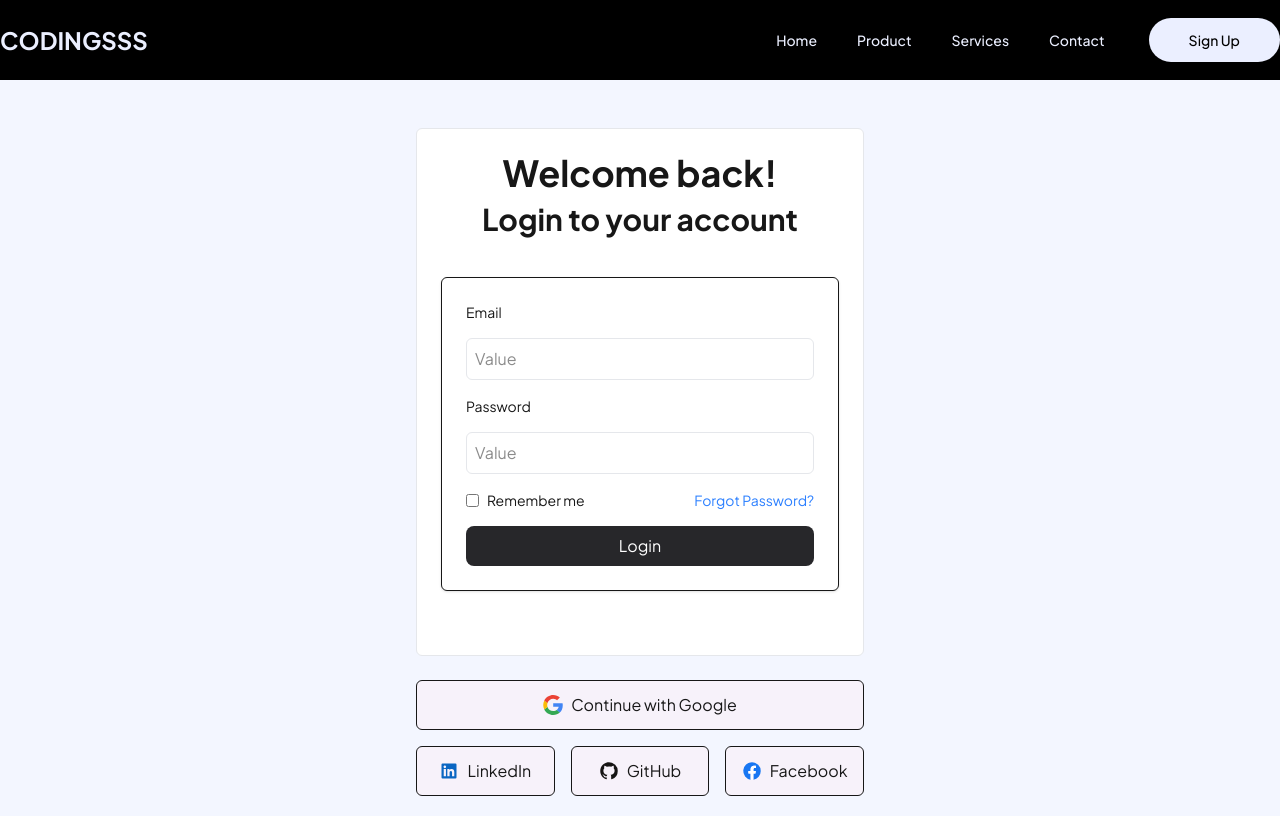
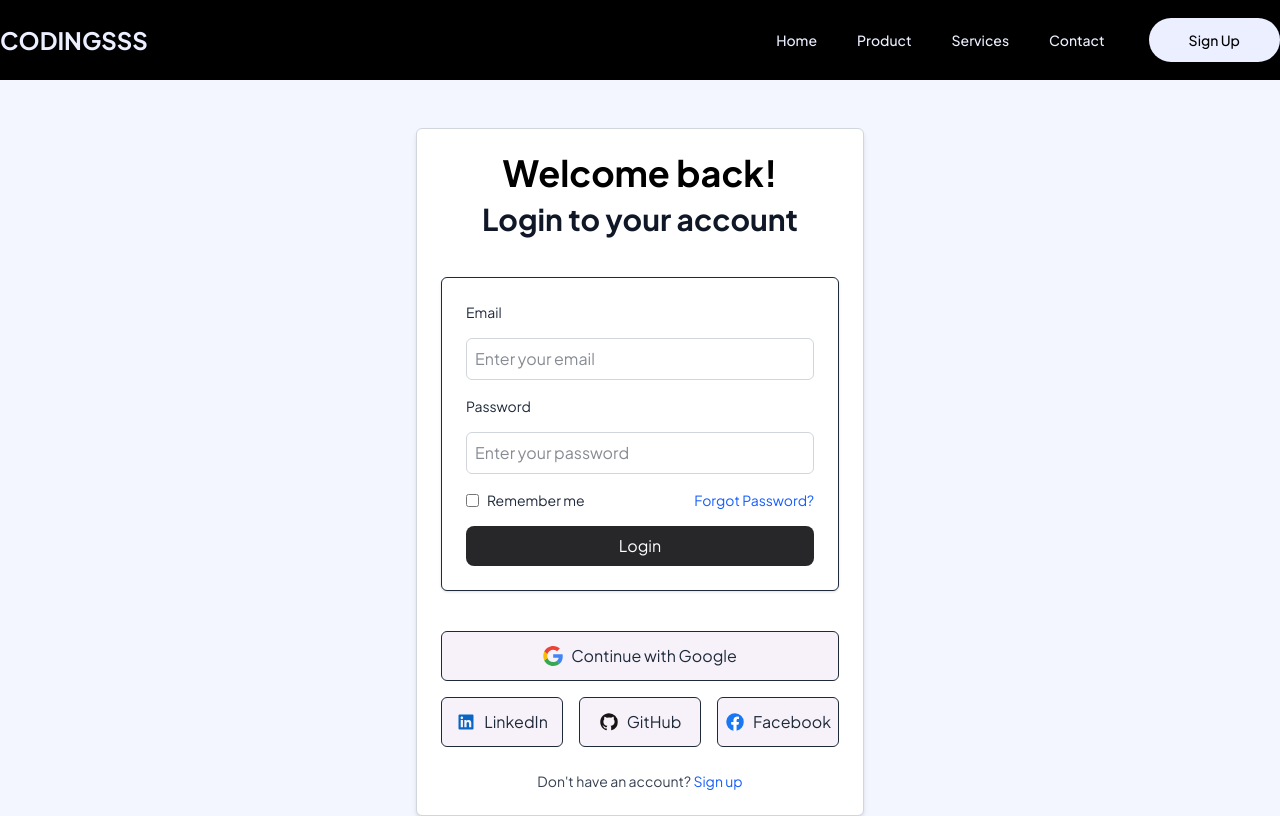
Before and after one commit to Yaser-2004/codingTracker, a Next.js app: page /login in a window 1280 px wide. Shown: the top 816 px of the page. Built offline with nearby package versions, Linux system fonts and the light colour scheme.

Commit message:
improvised

```diff
--- a/src/Sections/Footer.jsx
+++ b/src/Sections/Footer.jsx
@@ -3,20 +3,20 @@ export const Footer = () => {
       <footer className="bg-black text-white py-12 pb-36">
         <div className="max-w-6xl mx-auto grid grid-cols-2 md:grid-cols-5 gap-8 px-6">
           <div>
-            <h3 className="font-bold text-lg">CODINGSS</h3>
+            <h3 className="font-bold text-lg mb-2">CODINGSS</h3>
             <p className="text-gray-400 text-sm">Collaboration platform for modern teams.</p>
           </div>
           <div>
-            <h3 className="font-bold text-lg">COMPANY</h3>
-            <ul className="text-gray-400 text-sm space-y-2">
+            <h3 className="font-bold text-lg mb-2">COMPANY</h3>
+            <ul className="text-gray-400 text-sm space-y-3">
               <li>Product</li>
               <li>Blog</li>
               <li>Support</li>
             </ul>
           </div>
           <div>
-            <h3 className="font-bold text-lg">FEATURES</h3>
-            <ul className="text-gray-400 text-sm space-y-2">
+            <h3 className="font-bold text-lg mb-2">FEATURES</h3>
+            <ul className="text-gray-400 text-sm space-y-3">
               <li>Screen Sharing</li>
               <li>iOS & Android Apps</li>
               <li>File Sharing</li>
@@ -24,16 +24,16 @@ export const Footer = () => {
             </ul>
           </div>
           <div>
-            <h3 className="font-bold text-lg">CONTACT US</h3>
-            <ul className="text-gray-400 text-sm space-y-2">
+            <h3 className="font-bold text-lg mb-2">CONTACT US</h3>
+            <ul className="text-gray-400 text-sm space-y-3">
               <li>gmail.com</li>
               <li>phone number</li>
               <li>xyz place name</li>
             </ul>
           </div>
           <div>
-            <h3 className="font-bold text-lg">Stay Up to Date</h3>
-            <ul className="text-gray-400 text-sm space-y-2">
+            <h3 className="font-bold text-lg mb-2">Stay Up to Date</h3>
+            <ul className="text-gray-400 text-sm space-y-3">
               <li>Subscribe to get more updates</li>
             </ul>
             <input type="email" placeholder="Email" className="p-2 mt-2 rounded bg-gray-700 text-white w-full" />
--- a/src/app/login/page.jsx
+++ b/src/app/login/page.jsx
@@ -1,77 +1,77 @@
 import Link from "next/link"
 import Image from "next/image"
-// import { Checkbox } from "@/components/ui/checkbox"
-// import { Input } from "@/components/ui/input"
 
 export default function LoginPage() {
   return (
     <div className="flex flex-col">
-      <main className="flex-1 flex flex-col items-center justify-center px-4 py-12 bg-[#F3F6FF]">
+      <main className="flex-1 flex flex-col items-center justify-center px-4 py-12 bg-[#F3F6FF] text-gray-800">
         <div className="w-full max-w-md mx-auto text-center space-y-6">
-        <div className="rounded-md bg-white p-6 border border-gray-200">
+          <div className="rounded-md bg-white p-6 border border-gray-300 shadow-md">
             <div className="space-y-2 mb-10">
-            <h1 className="text-4xl font-bold">Welcome back!</h1>
-            <h2 className="text-3xl font-bold">Login to your account</h2>
+              <h1 className="text-4xl font-bold text-black">Welcome back!</h1>
+              <h2 className="text-3xl font-bold text-gray-900">Login to your account</h2>
             </div>
 
             <div className="bg-white p-6 rounded-md shadow-sm border mb-10">
               <form className="space-y-4">
                 <div className="space-y-2 flex flex-col gap-2">
-                <label htmlFor="email" className="text-sm flex">
+                  <label htmlFor="email" className="text-sm text-gray-800 flex">
                     Email
                   </label>
-                <input id="email" type="email" placeholder="Value" className="py-2 border border-gray-200 px-2 rounded-md" />
+                  <input id="email" type="email" placeholder="Enter your email" className="py-2 border border-gray-300 px-2 rounded-md text-gray-900" />
                 </div>
                 <div className="space-y-2 flex flex-col gap-2">
-                <label htmlFor="password" className="text-sm flex">
+                  <label htmlFor="password" className="text-sm text-gray-800 flex">
                     Password
                   </label>
-                <input id="password" type="password" placeholder="Value" className="py-2 border border-gray-200 px-2 rounded-md" />
+                  <input id="password" type="password" placeholder="Enter your password" className="py-2 border border-gray-300 px-2 rounded-md text-gray-900" />
                 </div>
                 <div className="flex items-center justify-between">
                   <div className="flex items-center space-x-2">
                     <input type="checkbox" />
-                  <label htmlFor="remember" className="text-sm">
+                    <label htmlFor="remember" className="text-sm text-gray-800">
                       Remember me
                     </label>
                   </div>
-                <Link href="/forgot-password" className="text-sm text-blue-500">
+                  <Link href="/forgot-password" className="text-sm text-blue-600 hover:underline">
                     Forgot Password?
                   </Link>
                 </div>
-              <button className="w-full rounded-lg text-white bg-zinc-800 py-2 hover:bg-zinc-700">Login</button>
+                <button className="w-full rounded-lg text-white bg-zinc-800 py-2 hover:bg-zinc-700">
+                  Login
+                </button>
               </form>
-          </div>
             </div>
 
             <div className="space-y-4">
-            <button className="flex items-center justify-center w-full bg-[#F7F2FA] hover:cursor-pointer border rounded-md p-3 hover:bg-gray-50">
+              <button className="flex items-center justify-center w-full bg-[#F7F2FA] hover:cursor-pointer border rounded-md p-3 hover:bg-gray-100 text-gray-800">
                 <Image src="/google-icon.svg" alt="Google" width={20} height={20} className="mr-2" />
                 Continue with Google
               </button>
 
               <div className="grid grid-cols-3 gap-4">
-              <button className="flex items-center justify-center bg-[#F7F2FA] hover:cursor-pointer border rounded-md p-3 hover:bg-gray-50">
+                <button className="flex items-center justify-center bg-[#F7F2FA] hover:cursor-pointer border rounded-md p-3 hover:bg-gray-100 text-gray-800">
                   <Image src="/linkedin-icon.svg" alt="LinkedIn" width={20} height={20} className="mr-2" />
                   LinkedIn
                 </button>
-              <button className="flex items-center justify-center bg-[#F7F2FA] hover:cursor-pointer border rounded-md p-3 hover:bg-gray-50">
+                <button className="flex items-center justify-center bg-[#F7F2FA] hover:cursor-pointer border rounded-md p-3 hover:bg-gray-100 text-gray-800">
                   <Image src="/github-icon.svg" alt="GitHub" width={20} height={20} className="mr-2" />
                   GitHub
                 </button>
-              <button className="flex items-center justify-center bg-[#F7F2FA] hover:cursor-pointer border rounded-md p-3 hover:bg-gray-50">
+                <button className="flex items-center justify-center bg-[#F7F2FA] hover:cursor-pointer border rounded-md p-3 hover:bg-gray-100 text-gray-800">
                   <Image src="/facebook-icon.svg" alt="Facebook" width={20} height={20} className="mr-2" />
                   Facebook
                 </button>
               </div>
             </div>
 
-          <p className="text-sm">
-            Don't you have an account?{" "}
-            <Link href="/signup" className="text-blue-500">
+            <p className="text-sm text-gray-700 mt-6">
+              Don't have an account?{" "}
+              <Link href="/signup" className="text-blue-600 hover:underline">
                 Sign up
               </Link>
             </p>
+          </div>
         </div>
       </main>
     </div>
```
Lines whose indentation alone changed are shown as unchanged.
